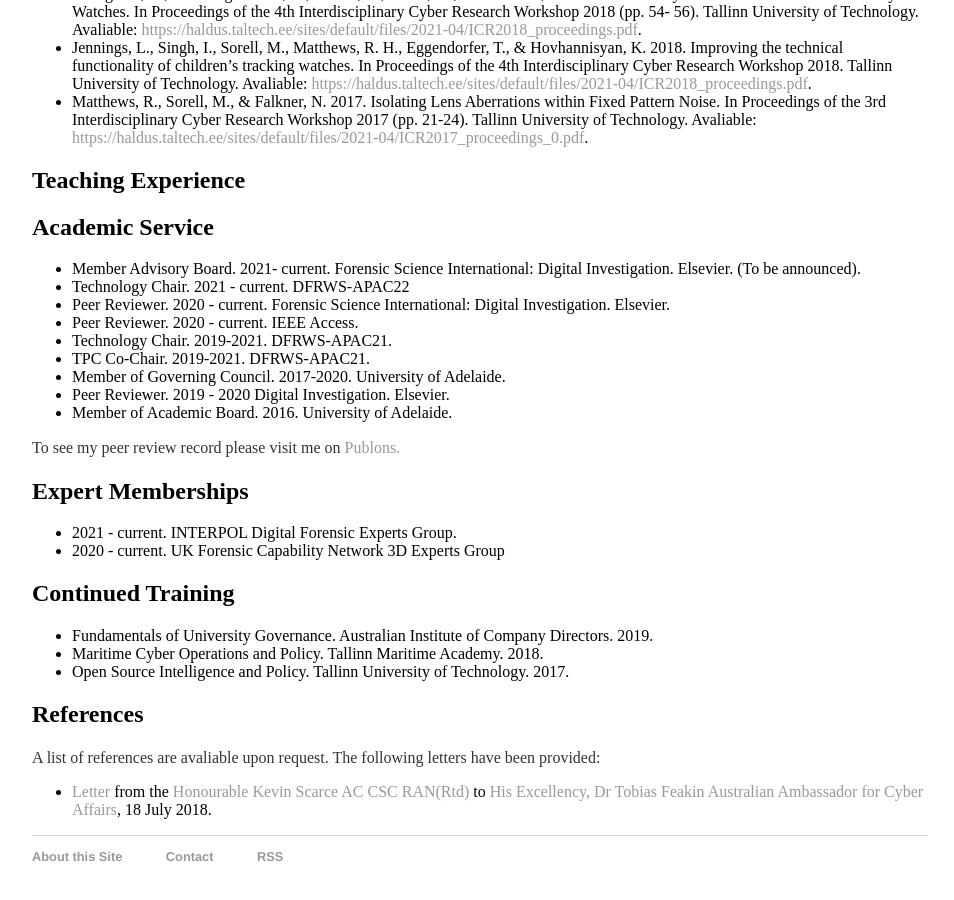
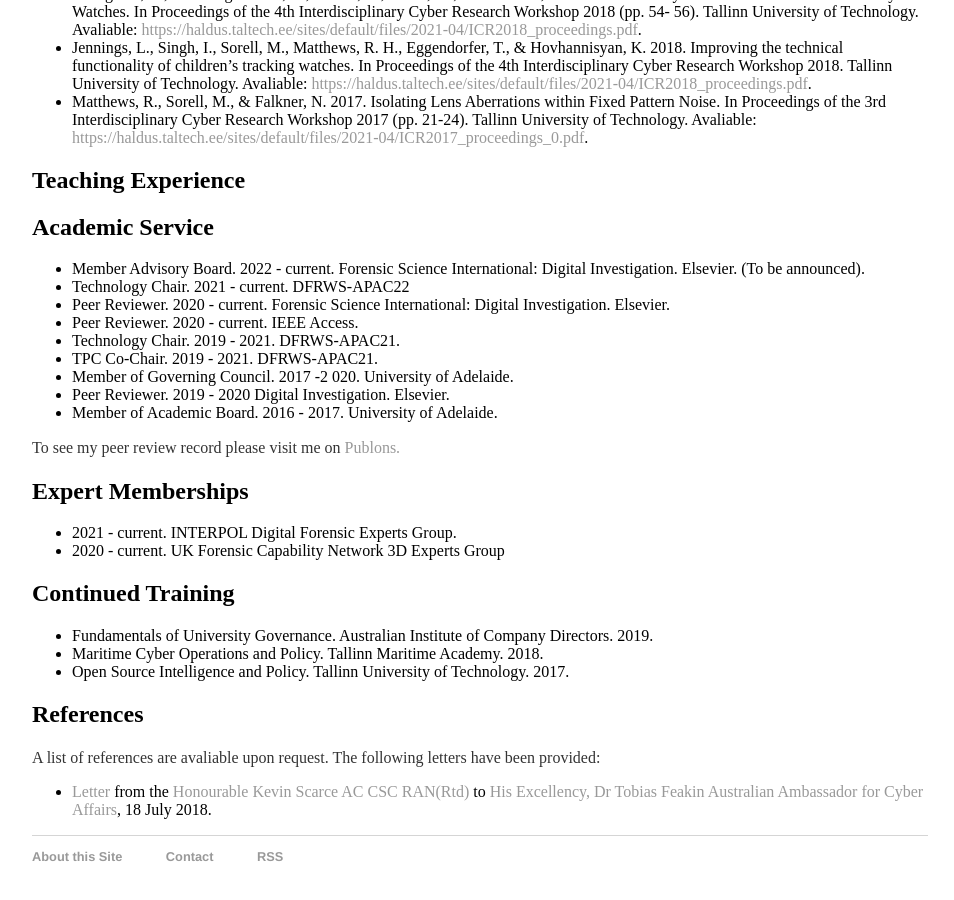
Before and after one commit to rhematt/rhematt.github.io, a Jekyll site: the page built from cv/index.md, in a window 1280 px wide and 900 px high, scrolled down 3598 px. Shown: the whole window, without its empty margins (160-1114 px from the left). Built offline with Jekyll 4.4.1, drawn with Linux system fonts in a browser that asks for light colours; our own code applies the rules of GitHub Pages for plain Markdown files.

Commit message:
Update index.md

```diff
--- a/cv/index.md
+++ b/cv/index.md
@@ -152,15 +152,15 @@ Since 2015, Dr Matthews is one of the University of Adelaide’s top 10 most rea
 ## Teaching Experience
 
 ## Academic Service
-- Member Advisory Board. 2021- current. Forensic Science International: Digital Investigation. Elsevier. (To be announced).
+- Member Advisory Board. 2022 - current. Forensic Science International: Digital Investigation. Elsevier. (To be announced).
 - Technology Chair. 2021 - current. DFRWS-APAC22
 - Peer Reviewer. 2020 - current. Forensic Science International: Digital Investigation. Elsevier.
 - Peer Reviewer. 2020 - current. IEEE Access.
-- Technology Chair. 2019-2021. DFRWS-APAC21.
-- TPC Co-Chair. 2019-2021. DFRWS-APAC21.
-- Member of Governing Council. 2017-2020. University of Adelaide.
+- Technology Chair. 2019 - 2021. DFRWS-APAC21.
+- TPC Co-Chair. 2019 - 2021. DFRWS-APAC21.
+- Member of Governing Council. 2017 -2 020. University of Adelaide.
 - Peer Reviewer. 2019 - 2020 Digital Investigation. Elsevier.
-- Member of Academic Board. 2016. University of Adelaide.
+- Member of Academic Board. 2016 - 2017. University of Adelaide.
 
 To see my peer review record please visit me on [Publons.](https://publons.com/researcher/3744919/richard-matthews/)
 
```
